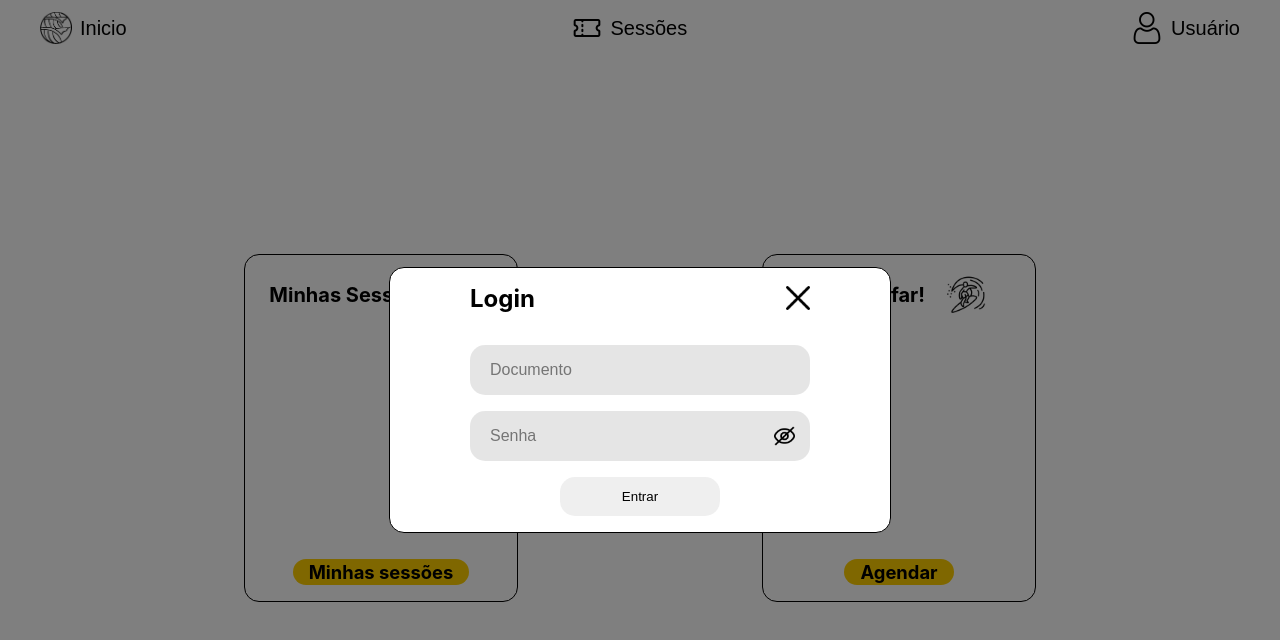
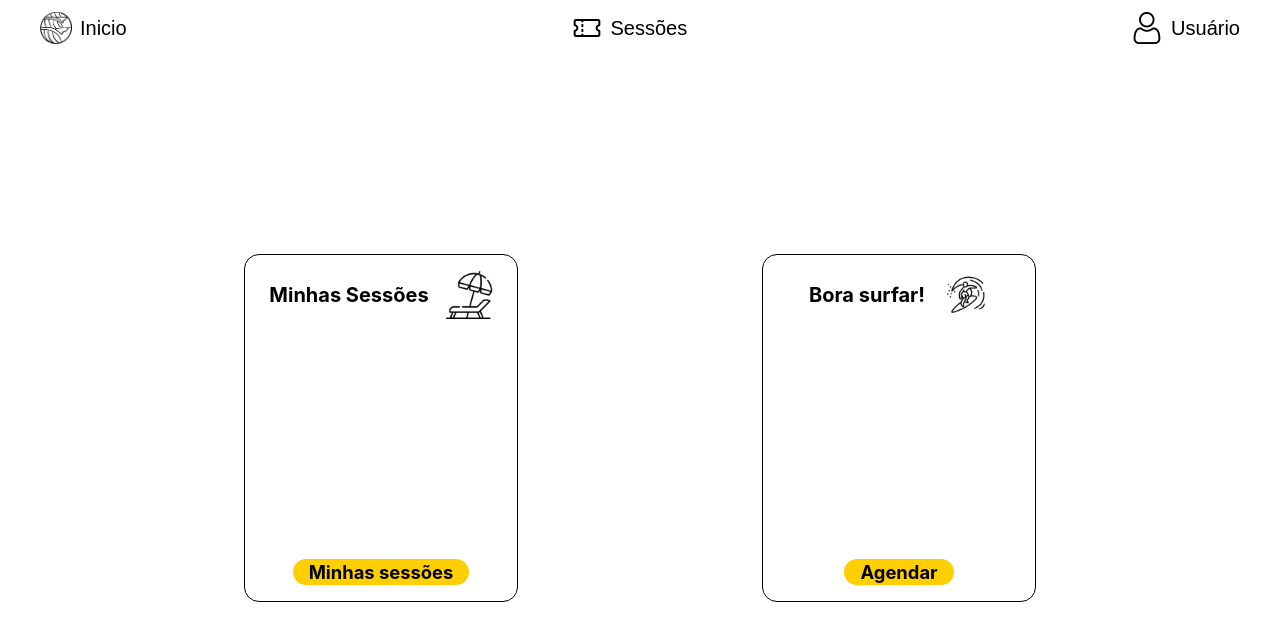
Before and after one commit to Daniel-Dief/surfland-intranet, a React (Create React App) app: page / in a window 1280 px wide. Shown: the top 640 px of the page. Built offline with nearby package versions, Linux system fonts and the light colour scheme.

Commit message:
feat: adding modal case to App

```diff
--- a/src/App/index.tsx
+++ b/src/App/index.tsx
@@ -1,8 +1,7 @@
 import { BrowserRouter as Router, Routes, Route } from 'react-router-dom';
+import ModalCase from '../components/ModalCase';
 
 import Home from "../templates/Home";
-import { Blur } from '../common/styles/div';
-import LoginModal from '../templates/LoginModal';
 
 export default function App() {
   return (
@@ -10,9 +9,7 @@ export default function App() {
       <Routes>
         <Route path="*" element={<Home />} />
       </Routes>
-      <Blur>
-        <LoginModal />
-      </Blur>
+      <ModalCase />
     </Router>
   );
 }
--- a/src/common/styles/div.ts
+++ /dev/null
@@ -1,13 +0,0 @@
-import styled from "styled-components";
-
-export const Blur = styled.div`
-    width: 100vw;
-    height: 100vh;
-    background-color: rgba(0, 0, 0, 0.5);
-    position: fixed;
-    top: 0;
-    display: flex;
-    align-items: center;
-    justify-content: center;
-    z-index: 1;
-`;
```
